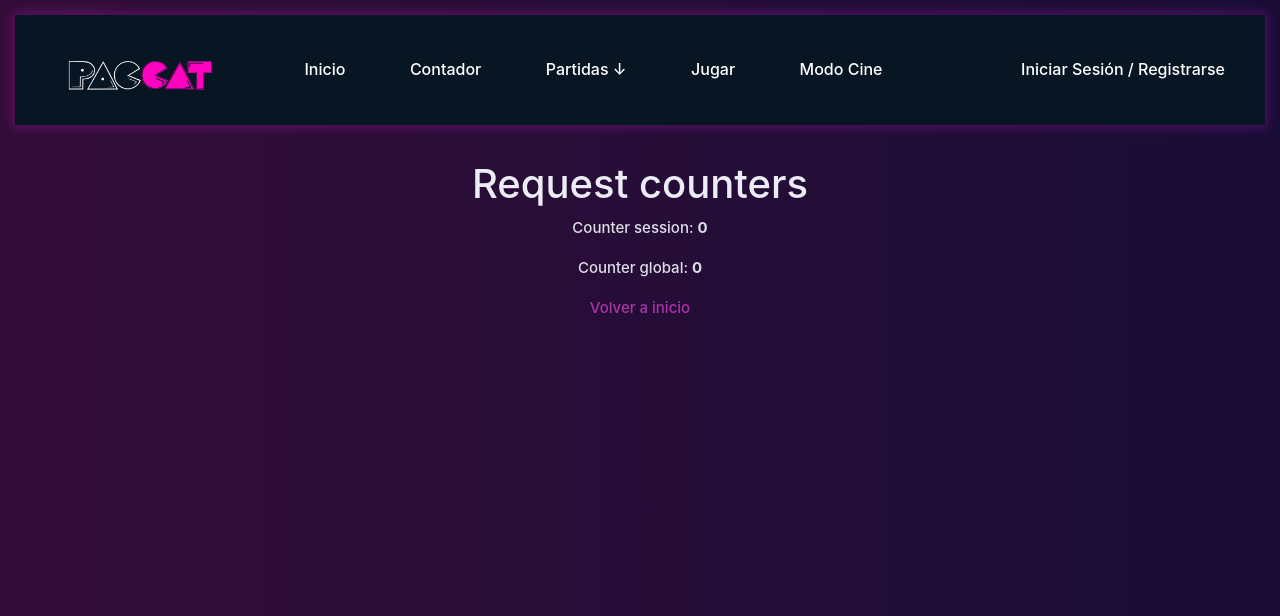
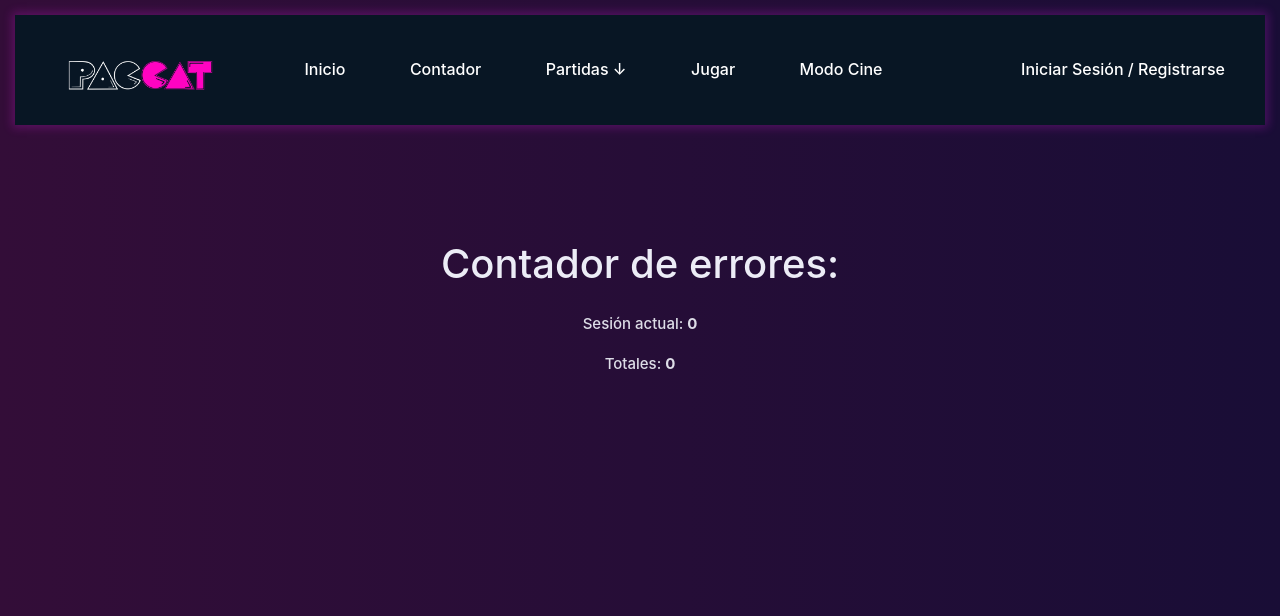
Before and after one commit to Andresmena99/PacCat, a Django app: page /counter/ in a window 1280 px wide. Shown: the top 616 px of the page. Run offline with Django 3.2, Linux system fonts and the light colour scheme; data that the repository does not hold is empty; some libraries are stand-ins or nearby versions.

Commit message:
Cambiado bastante del estilo

```diff
--- a/templates/mouse_cat/counter.html
+++ b/templates/mouse_cat/counter.html
@@ -1,10 +1,9 @@
 {% extends "mouse_cat/base.html" %}
 
 {% block content %}
-<div id="content" class="old_ratonGato">
-    <h1>Request counters</h1>
-    <p>Counter session: <b>{{ counter_session }}</b></p>
-    <p>Counter global: <b>{{ counter_global }}</b></p>
-    <p><a href="{% url 'landing' %}">Volver a inicio</a></p>
+<div id="content" class="old_ratonGato" style="padding-top:15rem;">
+    <h1 style="padding-bottom: 1rem">Contador de errores:</h1>
+    <p>Sesión actual: <b>{{ counter_session }}</b></p>
+    <p>Totales: <b>{{ counter_global }}</b></p>
 </div>
 {% endblock content %}
--- a/templates/mouse_cat/end_game.html
+++ b/templates/mouse_cat/end_game.html
@@ -7,6 +7,5 @@
 
     <h3>Ultima situacion de la partida:</h3>
     {% include 'mouse_cat/board.html' %}
-    <p><a href="{% url 'landing' %}">Volver a inicio</a></p>
 </div>
 {% endblock content %}
--- a/templates/mouse_cat/error.html
+++ b/templates/mouse_cat/error.html
@@ -2,9 +2,8 @@
 
 {% block content %}
 <div id="content" class="old_ratonGato">
-    <h1>Error</h1>
+    <h1>Error :(</h1>
     <p class="error">{{ msg_error }}</p>
     <img src="{{ baseUrl }}/img/sad.png" alt="" style="width: 400px">
-    <p><a href="{% url 'landing' %}">Volver a inicio</a></p>
 </div>
 {% endblock content %}
--- a/templates/mouse_cat/finished_games.html
+++ b/templates/mouse_cat/finished_games.html
@@ -49,6 +49,5 @@
 
         </div>
     {% endif %}
-    <p><a href="{% url 'landing' %}">Volver a inicio</a></p>
 </div>
 {% endblock content %}
--- a/templates/mouse_cat/game.html
+++ b/templates/mouse_cat/game.html
@@ -205,7 +205,6 @@ function turnLoop(){
         {% endif %}
 
 
-
         {% if game.mouse_user.id == request.user.id %}
             <div class="waiting" style="display: none">
                 Esperando rival...
--- a/templates/mouse_cat/index.html
+++ b/templates/mouse_cat/index.html
@@ -3,7 +3,6 @@
 {% load staticfiles %}
 
 {% block content %}
-    <!-- Hero section -->
     <section class="hero-section">
         <div class="hero-slider owl-carousel">
             <div class="hero-item set-bg d-flex align-items-center justify-content-center text-center"
@@ -24,5 +23,4 @@
             </div>
         </div>
     </section>
-    <!-- Hero section end-->
 {% endblock content %}
--- a/templates/mouse_cat/join_game.html
+++ b/templates/mouse_cat/join_game.html
@@ -42,11 +42,8 @@
                 </tr>
             {% endfor %}
             </table>
-
             {% include 'mouse_cat/pagination.html' %}
-
         </div>
     {% endif %}
-    <p><a href="{% url 'landing' %}">Volver a inicio</a></p>
 </div>
 {% endblock content %}
--- a/templates/mouse_cat/logout.html
+++ b/templates/mouse_cat/logout.html
@@ -1,9 +1,8 @@
 {% extends "mouse_cat/base.html" %}
 
 {% block content %}
-<div id="content" class="old_ratonGato">
+<div id="content" class="old_ratonGato" style="padding-top:15rem;">
     <h1>Logout</h1>
     <p>Has cerrado sesión correctamente, <b>{{ user }}</b> </p>
-    <p><a href="{% url 'landing' %}">Volver a inicio</a></p>
 </div>
 {% endblock content %}
--- a/templates/mouse_cat/new_game.html
+++ b/templates/mouse_cat/new_game.html
@@ -1,9 +1,8 @@
 {% extends "mouse_cat/base.html" %}
 
 {% block content %}
-<div id="content" class="old_ratonGato">
-    <h1>Nueva partida</h1>
+<div id="content" class="old_ratonGato" style="padding-top:15rem;">
+    <h1 style="padding-bottom: 1rem;">Nueva partida</h1>
     <p>Partida <b>{{ game.id }}</b> creada correctamente por el usuario <b>{{ game.cat_user.username }}</b></p>
-    <p><a href="{% url 'landing' %}">Volver a inicio</a></p>
 </div>
 {% endblock content %}
--- a/templates/mouse_cat/reproduce_game.html
+++ b/templates/mouse_cat/reproduce_game.html
@@ -158,6 +158,5 @@ function do_step(i) {
 
     <h3>Game: {{ game.id }}</h3>
 
-    <p><a href="{% url 'landing' %}">Volver a inicio</a></p>
 </div>
 {% endblock content %}
--- a/templates/mouse_cat/select_game.html
+++ b/templates/mouse_cat/select_game.html
@@ -55,6 +55,5 @@
 
         </div>
     {% endif %}
-    <p><a href="{% url 'landing' %}">Volver a inicio</a></p>
 </div>
 {% endblock content %}
--- a/templates/mouse_cat/signup.html
+++ b/templates/mouse_cat/signup.html
@@ -1,8 +1,8 @@
 {% extends "mouse_cat/base.html" %}
 
 {% block content %}
-<div id="content" class="old_ratonGato">
-    <h1>Formulario de registro</h1>
+<div id="content" class="old_ratonGato" style="padding-top:15rem;">
+    <h1 style="padding-bottom: 1rem">Formulario de registro</h1>
     {% if user_form %}
         <form id="user_form" method="post" action="{% url 'signup' %}">
             {% csrf_token %}
@@ -12,6 +12,5 @@
     {% else %}
         <p>Usuario creado correctamente</p>
     {% endif %}
-    <p><a href="{% url 'landing' %}">Volver a inicio</a></p>
 </div>
 {% endblock content %}
```
Also changed, not shown: templates/mouse_cat/login.html (+3 -5 lines).
